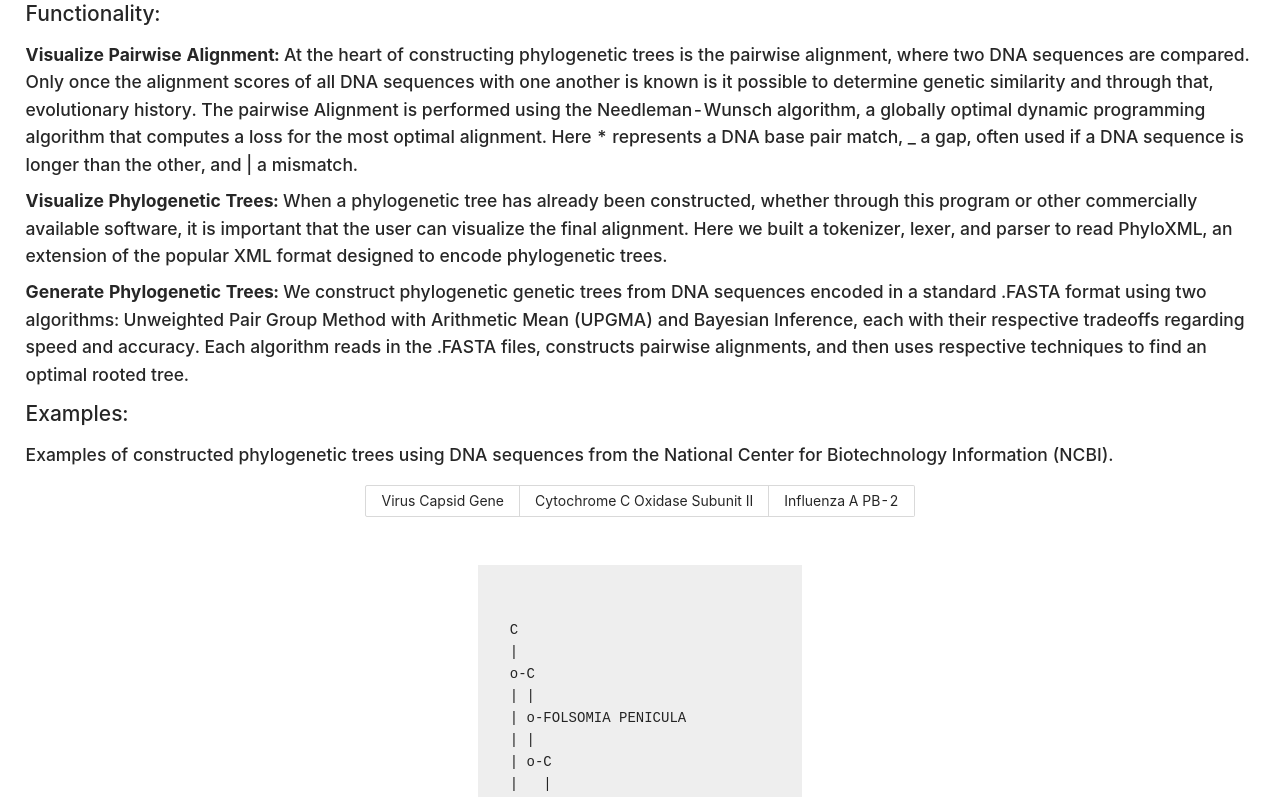
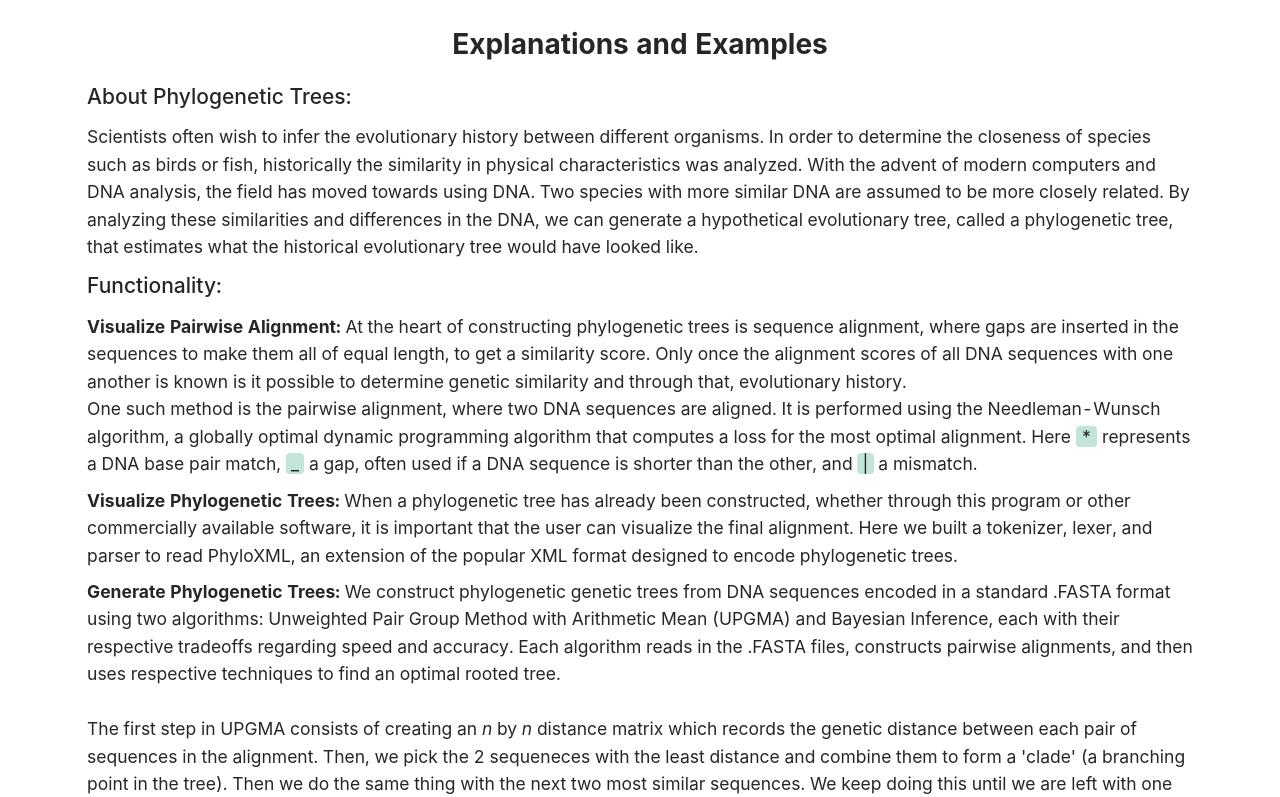
Before and after one commit to VF-S/phylo-lib-web, a React (Create React App) app: page /generate in a window 1280 px wide. Shown: the part 761-1558 px from the top of the page. Built offline with nearby package versions, Linux system fonts and the light colour scheme; what bs-platform would draw is missing.

Commit message:
UPGMA + bayesian explanation

```diff
--- a/src/App.css
+++ b/src/App.css
@@ -53,6 +53,10 @@ a.tooltip {
   min-height: 90vh;
 }
 
+.home {
+  min-height: 82vh;
+}
+
 .intro,
 .page {
   padding-top: 5vh;
@@ -62,11 +66,20 @@ a.tooltip {
   color: black;
 }
 
-.page {
+.page, .explanation {
   padding-left: 5%;
   padding-right: 5%;
 }
 
+h3 {
+  font-weight: 400;
+}
+.highlight {
+  background-color: hsl(160, 38%, 83%);
+  padding-left: 0.3em;
+  padding-right: 0.3em;
+  border-radius: 4px;
+}
 .main {
   display: flex;
   min-height: 90vh;
--- a/src/components/HomeContent.js
+++ b/src/components/HomeContent.js
@@ -29,8 +29,9 @@ export default function HomeContents() {
 
   console.log(process.env.PUBLIC_URL);
   return (
-    <div className="wrapper main">
+    <div className="wrapper">
       <Content justify="center">
+        <div className="home">
           <Row className="intro" justify="center">
             <div>
               <h1>Welcome to PhyloML</h1>
@@ -57,9 +58,11 @@ export default function HomeContents() {
             </Link>
             </Col>
           </Row>
+        </div>
+        <div className="explanation">
           <Row justify="center">
             <Divider />
-          <h1> Explanations and Examples: </h1>
+            <h1> Explanations and Examples </h1>
           </Row>
           <Row>
             <h2> About Phylogenetic Trees: </h2>
@@ -81,15 +84,13 @@ export default function HomeContents() {
 
             <h3>
               <b> Visualize Pairwise Alignment: </b>
-            At the heart of constructing phylogenetic trees is the pairwise
-            alignment, where two DNA sequences are compared. Only once the
-            alignment scores of all DNA sequences with one another is known is
+            At the heart of constructing phylogenetic trees is sequence alignment, where gaps are inserted in the sequences to make them all of equal length, to get a similarity score. Only once the alignment scores of all DNA sequences with one another is known is
             it possible to determine genetic similarity and through that,
-            evolutionary history. The pairwise Alignment is performed using the
+            evolutionary history.<br></br>
+            One such method is the pairwise alignment, where two DNA sequences are aligned. It is performed using the
             Needleman-Wunsch algorithm, a globally optimal dynamic programming
             algorithm that computes a loss for the most optimal alignment. Here
-            * represents a DNA base pair match, _ a gap, often used if a DNA
-            sequence is longer than the other, and | a mismatch.
+             {" "} <span className="highlight">*</span> represents a DNA base pair match, <span className="highlight">_</span> a gap, often used if a DNA sequence is shorter than the other, and <span className="highlight">|</span> a mismatch.
           </h3>
             <h3>
               <b> Visualize Phylogenetic Trees: </b>
@@ -107,7 +108,9 @@ export default function HomeContents() {
             each with their respective tradeoffs regarding speed and accuracy.
             Each algorithm reads in the .FASTA files, constructs pairwise
             alignments, and then uses respective techniques to find an optimal
-            rooted tree.
+            rooted tree.<br></br><br></br>
+            The first step in UPGMA consists of creating an <i>n</i> by <i>n</i> distance matrix which records the genetic distance between each pair of sequences in the alignment. Then, we pick the 2 sequeneces with the least distance and combine them to form a 'clade' (a branching point in the tree). Then we do the same thing with the next two most similar sequences. We keep doing this until we are left with one clade - our final phylogenetic tree. <br></br><br></br>
+            The essence of Bayesian inference is using prior information about the genetic data to predict the likelihood that a certain tree is te correct phylogenetic tree, given our aligned sequence data. Since finding this likelihood for every possible tree structure takes an unfeasibly large amount of time, we use a technique called Markov Chain Monte Carlo sampling to construct a chain of trees and get a sample of the final tree distribution. By getting a sample of the tree distribution, we can find out the most likely phylogenetic tree given our genetic data. The advantage of this method is that it can be tweaked considerably to account for various genetic substituion models, based on the existing knowledge that we have about the genetic sequences. It is, however, slower than UPGMA.
             </h3>
           </Row>
 
@@ -134,8 +137,9 @@ export default function HomeContents() {
                 <p className="ascii-phylo">{PhyloTree}</p>
               </div>
             </Row>
+
           ) : null}
-      </Content>
+        </div></Content>
     </div>
   );
 }
```
Lines whose indentation alone changed are shown as unchanged.
